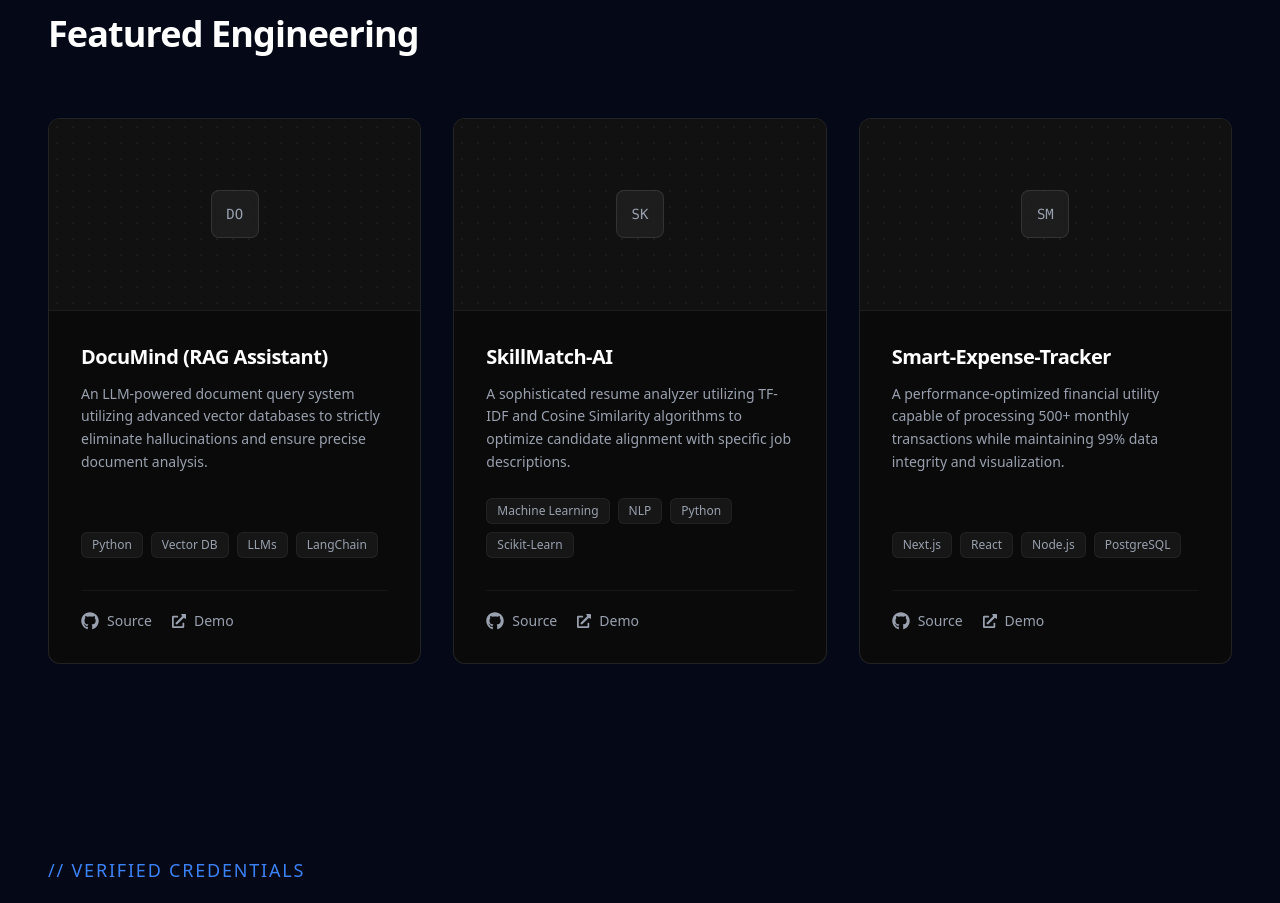
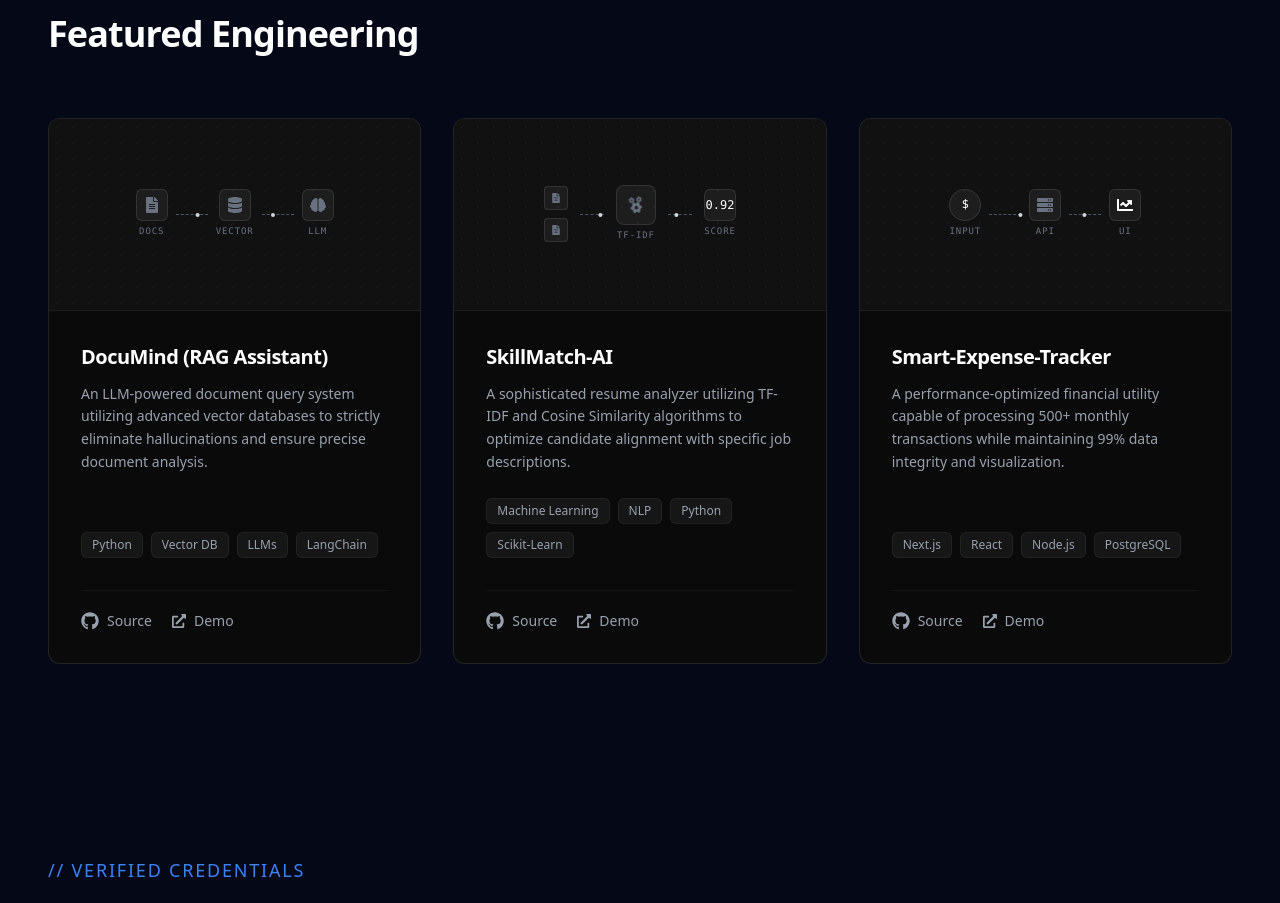
Before and after one commit to imarpitajaiswal/arpita-portfolio, a Next.js app: page / in a window 1280 px wide. Shown: the part 2246-3149 px from the top of the page. Built offline with nearby package versions, Linux system fonts and the light colour scheme.

Commit message:
feat: implement CSS-native technical architecture diagrams in project cards

```diff
--- a/components/Projects.tsx
+++ b/components/Projects.tsx
@@ -1,7 +1,7 @@
 'use client';
 
 import { motion } from 'framer-motion';
-import { FaGithub, FaExternalLinkAlt } from 'react-icons/fa';
+import { FaGithub, FaExternalLinkAlt, FaDatabase, FaBrain, FaFileAlt, FaServer, FaChartLine, FaCogs } from 'react-icons/fa';
 
 const projects = [
   {
@@ -10,6 +10,28 @@ const projects = [
     tech: ["Python", "Vector DB", "LLMs", "LangChain"],
     github: "https://github.com/imarpitajaiswal/DocuMind",
     live: "https://github.com/imarpitajaiswal/DocuMind",
+    Visual: () => (
+      <div className="flex items-center justify-center w-full h-full gap-2 text-gray-500">
+        <div className="flex flex-col items-center gap-1 z-10">
+          <div className="w-8 h-8 rounded-md bg-white/5 border border-white/10 flex items-center justify-center"><FaFileAlt /></div>
+          <span className="text-[9px] font-mono uppercase tracking-widest">Docs</span>
+        </div>
+        <div className="w-8 h-[1px] border-t border-dashed border-gray-600 relative">
+           <motion.div animate={{ x: [0, 32] }} transition={{ repeat: Infinity, duration: 1.5, ease: "linear" }} className="absolute -top-[2px] left-0 w-1 h-1 rounded-full bg-gray-300" />
+        </div>
+        <div className="flex flex-col items-center gap-1 z-10">
+          <div className="w-8 h-8 rounded-md bg-white/5 border border-white/10 flex items-center justify-center"><FaDatabase /></div>
+          <span className="text-[9px] font-mono uppercase tracking-widest">Vector</span>
+        </div>
+        <div className="w-8 h-[1px] border-t border-dashed border-gray-600 relative">
+           <motion.div animate={{ x: [0, 32] }} transition={{ repeat: Infinity, duration: 1.5, ease: "linear", delay: 0.5 }} className="absolute -top-[2px] left-0 w-1 h-1 rounded-full bg-gray-300" />
+        </div>
+        <div className="flex flex-col items-center gap-1 z-10">
+          <div className="w-8 h-8 rounded-md bg-white/5 border border-white/10 flex items-center justify-center"><FaBrain /></div>
+          <span className="text-[9px] font-mono uppercase tracking-widest">LLM</span>
+        </div>
+      </div>
+    )
   },
   {
     title: "SkillMatch-AI",
@@ -17,6 +39,28 @@ const projects = [
     tech: ["Machine Learning", "NLP", "Python", "Scikit-Learn"],
     github: "https://github.com/imarpitajaiswal/SkillMatch-AI",
     live: "https://github.com/imarpitajaiswal/SkillMatch-AI",
+    Visual: () => (
+      <div className="flex items-center justify-center w-full h-full gap-3 text-gray-500">
+        <div className="flex flex-col gap-2 z-10">
+          <div className="w-6 h-6 rounded bg-white/5 border border-white/10 flex items-center justify-center text-[10px]"><FaFileAlt /></div>
+          <div className="w-6 h-6 rounded bg-white/5 border border-white/10 flex items-center justify-center text-[10px]"><FaFileAlt /></div>
+        </div>
+        <div className="w-6 h-[1px] border-t border-dashed border-gray-600 relative">
+           <motion.div animate={{ x: [0, 24] }} transition={{ repeat: Infinity, duration: 1.2, ease: "linear" }} className="absolute -top-[2px] left-0 w-1 h-1 rounded-full bg-gray-300" />
+        </div>
+        <div className="flex flex-col items-center gap-1 z-10">
+          <div className="w-10 h-10 rounded-lg bg-white/5 border border-white/10 flex items-center justify-center"><FaCogs className="animate-[spin_4s_linear_infinite]" /></div>
+          <span className="text-[9px] font-mono uppercase tracking-widest">TF-IDF</span>
+        </div>
+        <div className="w-6 h-[1px] border-t border-dashed border-gray-600 relative">
+           <motion.div animate={{ x: [0, 24] }} transition={{ repeat: Infinity, duration: 1.2, ease: "linear", delay: 0.6 }} className="absolute -top-[2px] left-0 w-1 h-1 rounded-full bg-gray-300" />
+        </div>
+        <div className="flex flex-col items-center gap-1 z-10">
+          <div className="w-8 h-8 rounded-md bg-white/5 border border-white/10 flex items-center justify-center font-mono text-xs text-white">0.92</div>
+          <span className="text-[9px] font-mono uppercase tracking-widest">Score</span>
+        </div>
+      </div>
+    )
   },
   {
     title: "Smart-Expense-Tracker",
@@ -24,6 +68,28 @@ const projects = [
     tech: ["Next.js", "React", "Node.js", "PostgreSQL"],
     github: "https://github.com/imarpitajaiswal/Smart-Expense-Tracker",
     live: "https://github.com/imarpitajaiswal/Smart-Expense-Tracker",
+    Visual: () => (
+      <div className="flex items-center justify-center w-full h-full gap-2 text-gray-500">
+        <div className="flex flex-col items-center gap-1 z-10">
+          <div className="w-8 h-8 rounded-full bg-white/5 border border-white/10 flex items-center justify-center"><span className="text-xs text-white">$</span></div>
+          <span className="text-[9px] font-mono uppercase tracking-widest">Input</span>
+        </div>
+        <div className="w-8 h-[1px] border-t border-dashed border-gray-600 relative">
+           <motion.div animate={{ x: [0, 32] }} transition={{ repeat: Infinity, duration: 1, ease: "linear" }} className="absolute -top-[2px] left-0 w-1 h-1 rounded-full bg-gray-300" />
+        </div>
+        <div className="flex flex-col items-center gap-1 z-10">
+          <div className="w-8 h-8 rounded-md bg-white/5 border border-white/10 flex items-center justify-center"><FaServer /></div>
+          <span className="text-[9px] font-mono uppercase tracking-widest">API</span>
+        </div>
+        <div className="w-8 h-[1px] border-t border-dashed border-gray-600 relative">
+           <motion.div animate={{ x: [0, 32] }} transition={{ repeat: Infinity, duration: 1, ease: "linear", delay: 0.5 }} className="absolute -top-[2px] left-0 w-1 h-1 rounded-full bg-gray-300" />
+        </div>
+        <div className="flex flex-col items-center gap-1 z-10">
+          <div className="w-8 h-8 rounded-md bg-white/5 border border-white/10 flex items-center justify-center text-white"><FaChartLine /></div>
+          <span className="text-[9px] font-mono uppercase tracking-widest">UI</span>
+        </div>
+      </div>
+    )
   }
 ];
 
@@ -56,20 +122,13 @@ export default function Projects() {
             transition={{ duration: 0.5, delay: index * 0.1 }}
             className="group flex flex-col h-full bg-[#0A0A0A] border border-white/10 rounded-xl overflow-hidden hover:border-white/20 transition-colors duration-300"
           >
-            {/* Vercel-style Minimalist Header / Diagram Area */}
+            {/* Real Architecture Diagram Header */}
             <div className="relative w-full h-48 bg-[#111111] border-b border-white/5 overflow-hidden flex items-center justify-center">
-               {/* Subtle Dot Grid Background */}
-              <div className="absolute inset-0 bg-[radial-gradient(#ffffff22_1px,transparent_1px)] [background-size:16px_16px] opacity-30 group-hover:opacity-50 transition-opacity duration-500" />
-
-              {/* Abstract Tech Iconography based on title */}
-              <div className="z-10 w-12 h-12 rounded-lg bg-white/5 border border-white/10 flex items-center justify-center backdrop-blur-sm group-hover:scale-105 transition-transform duration-500">
-                <span className="font-mono text-gray-400 text-sm">
-                  {project.title.substring(0, 2).toUpperCase()}
-                </span>
-              </div>
+              <div className="absolute inset-0 bg-[radial-gradient(#ffffff22_1px,transparent_1px)] [background-size:16px_16px] opacity-20 group-hover:opacity-30 transition-opacity duration-500" />
+              <project.Visual />
             </div>
 
-            {/* Content Container - Flex Grow ensures equal heights */}
+            {/* Content Container */}
             <div className="p-6 md:p-8 flex flex-col flex-grow">
               <h4 className="text-xl font-semibold text-white mb-3 tracking-tight">
                 {project.title}
@@ -78,7 +137,6 @@ export default function Projects() {
                 {project.description}
               </p>
 
-              {/* Tech Stack Tags */}
               <div className="flex flex-wrap gap-2 mb-8">
                 {project.tech.map((tech, i) => (
                   <span key={i} className="px-2.5 py-1 text-xs font-medium text-gray-400 bg-white/5 border border-white/5 rounded-md">
@@ -87,7 +145,6 @@ export default function Projects() {
                 ))}
               </div>
 
-              {/* Action Links - Anchored to bottom */}
               <div className="flex gap-5 mt-auto pt-5 border-t border-white/5">
                 <a href={project.github} target="_blank" rel="noopener noreferrer" className="flex items-center gap-2 text-sm font-medium text-gray-400 hover:text-white transition-colors">
                   <FaGithub className="text-lg" /> Source
```
